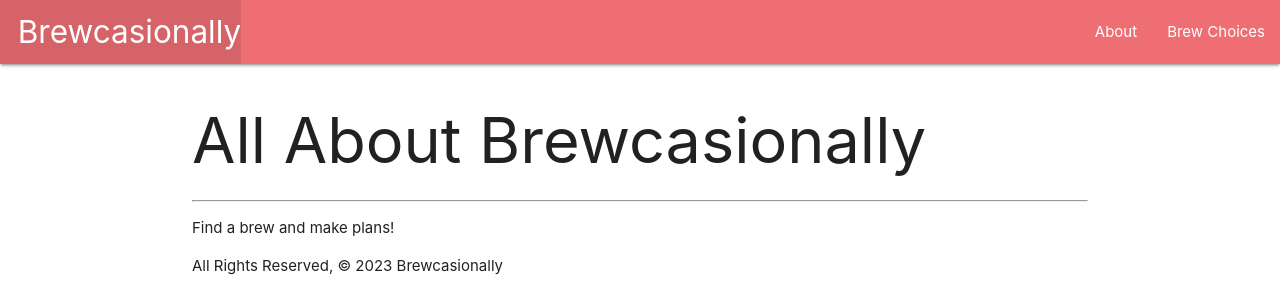
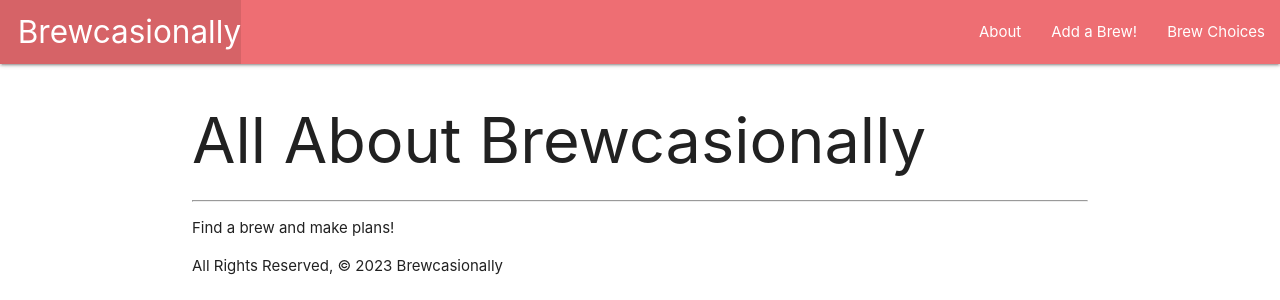
Before and after one commit to FernRicaurte/brewcasionally, a Django app: page /about/ in a window 1280 px wide. Shown: the top 300 px of the page. Run offline with Django 4.2, Linux system fonts and the light colour scheme.

Commit message:
updated ui in base.html with brews_create

```diff
--- a/main_app/templates/base.html
+++ b/main_app/templates/base.html
@@ -18,6 +18,7 @@
         </ul>
         <ul class="right">
           <li><a href="{% url 'about' %}">About</a></li>
+          <li><a href="{% url 'brews_create' %}">Add a Brew!</a></li>
           <li><a href="{% url 'index' %}">Brew Choices</a></li>
         </ul>
       </div>
```
